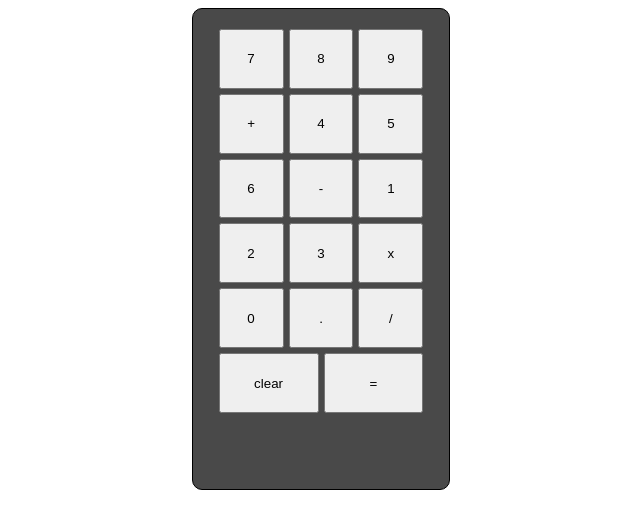
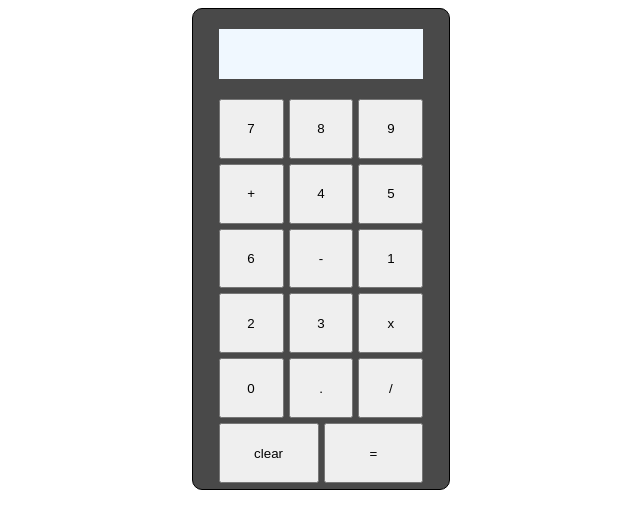
Before and after one commit to rloftus215/calculator, a plain HTML site: page index.html in a window 1280 px wide. Shown: the whole page, without its empty margins (319-959 px from the left). Drawn offline with Linux system fonts and the light colour scheme.

Commit message:
Edit color and size of output

```diff
--- a/css.css
+++ b/css.css
@@ -25,3 +25,8 @@
     flex: 1 1 auto
 
  }
+
+ #output{
+    background-color: aliceblue;
+    height: 50px
+ }
```
